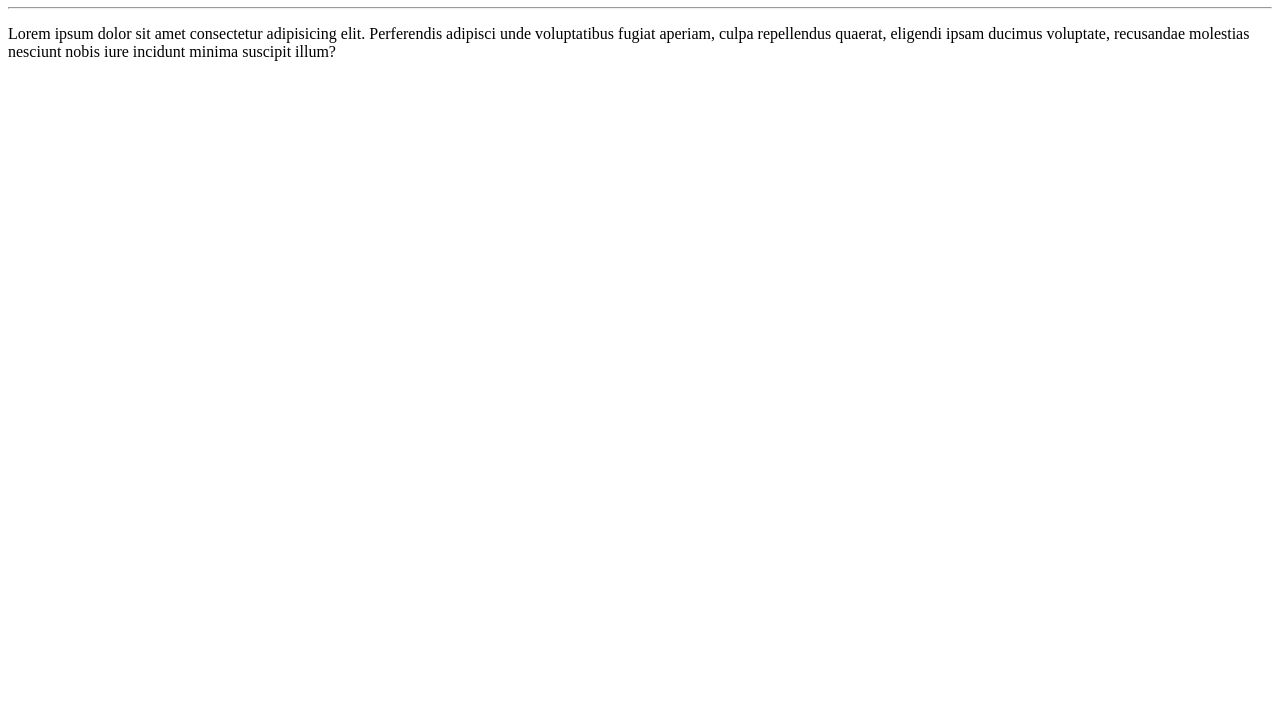
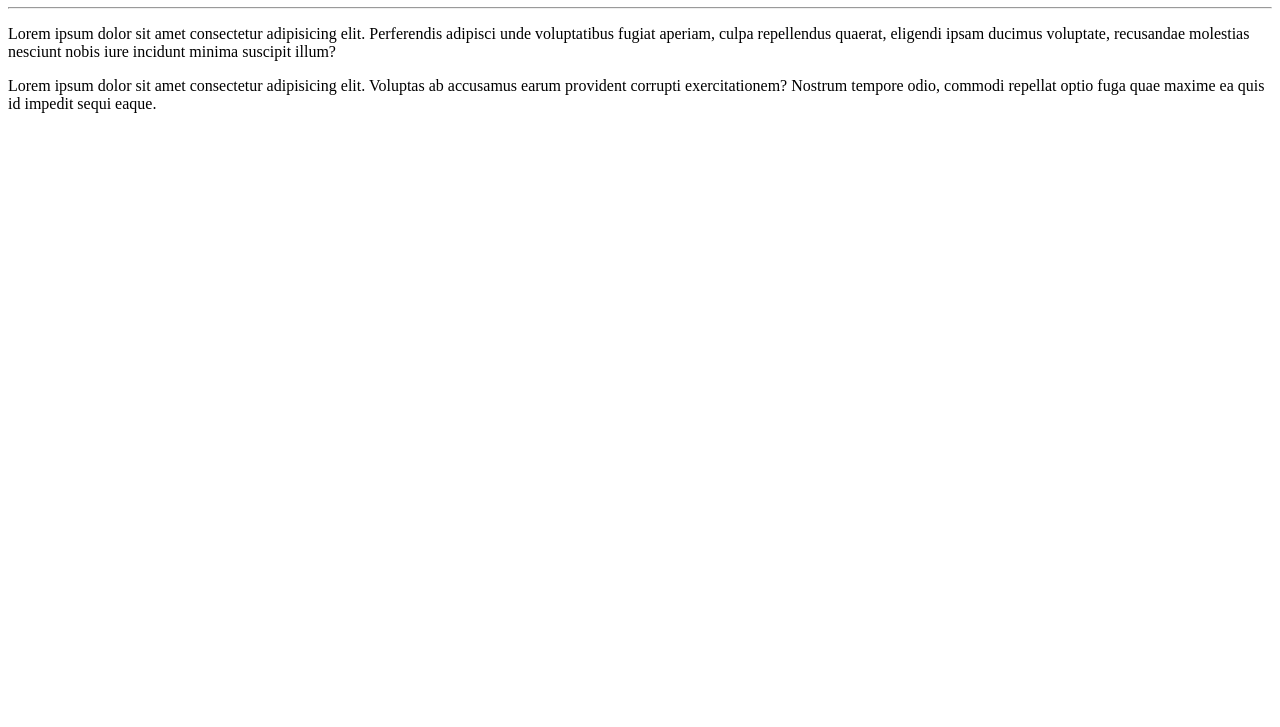
Before and after one commit to igorvianaf/Ola-Mundo, a plain HTML site: page site-exe/index.html in a window 1280 px wide. Shown: the part 73-800 px from the top of the page. Drawn offline with Linux system fonts and the light colour scheme.

Commit message:
Adicionar mais uma linha teste

```diff
--- a/site-exe/index.html
+++ b/site-exe/index.html
@@ -9,5 +9,8 @@
     <h1>Olá, Mundo!</h1>
     <hr>
     <p>Lorem ipsum dolor sit amet consectetur adipisicing elit. Perferendis adipisci unde voluptatibus fugiat aperiam, culpa repellendus quaerat, eligendi ipsam ducimus voluptate, recusandae molestias nesciunt nobis iure incidunt minima suscipit illum?</p>
+    <P>
+        Lorem ipsum dolor sit amet consectetur adipisicing elit. Voluptas ab accusamus earum provident corrupti exercitationem? Nostrum tempore odio, commodi repellat optio fuga quae maxime ea quis id impedit sequi eaque.
+    </P>
 </body>
 </html>
```
